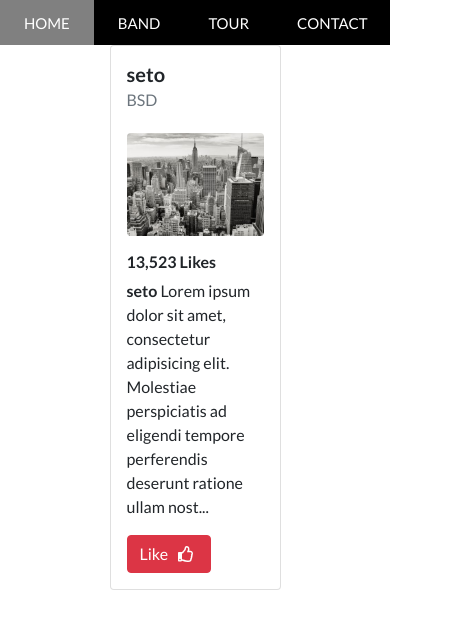
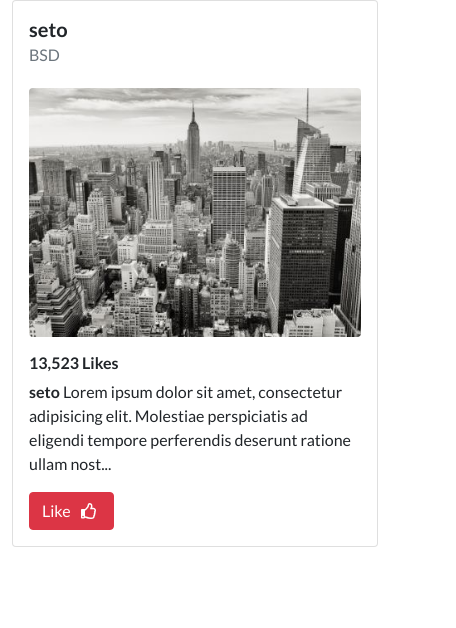
Before and after one commit to wahyuoctar/react-basics, a React (Create React App) app: page / in a window 390 px wide. Shown: the top 628 px of the page, 456 px wide, since content can reach past the window. Built offline with nearby package versions, Linux system fonts and the light colour scheme.

Commit message:
second commit

```diff
--- a/src/App.js
+++ b/src/App.js
@@ -9,10 +9,10 @@
 function App() {
   return (
     <>
-    <Navbar/>
+    {/* <Navbar/> */}
     <div className='container'>
       <div className='row'>
-        <div className='col-6 offset-3'>
+        <div className='col-12 col-md-10 offset-md-1 col-lg-6 offset-lg-3'>
     <ContentCard/>
         </div>
       </div>
```
